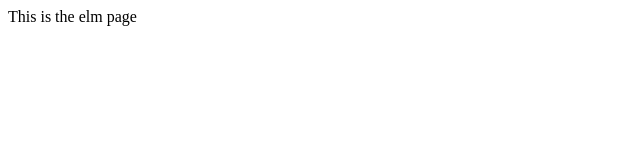
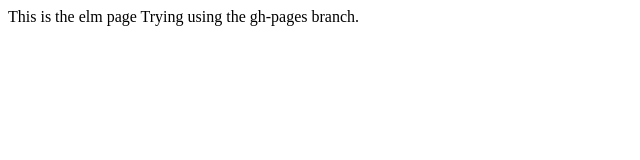
Before and after one commit to awdensmore/awdensmore.github.io, a plain HTML site: page elm/index.html in a window 1280 px wide. Shown: the whole page, without its empty margins (0-640 px from the left). Drawn offline with Linux system fonts and the light colour scheme.

Commit message:
modified:   elm/index.html

```diff
--- a/elm/index.html
+++ b/elm/index.html
@@ -1,3 +1,4 @@
 <html>
 This is the elm page
+Trying using the gh-pages branch.
 </html>
```
